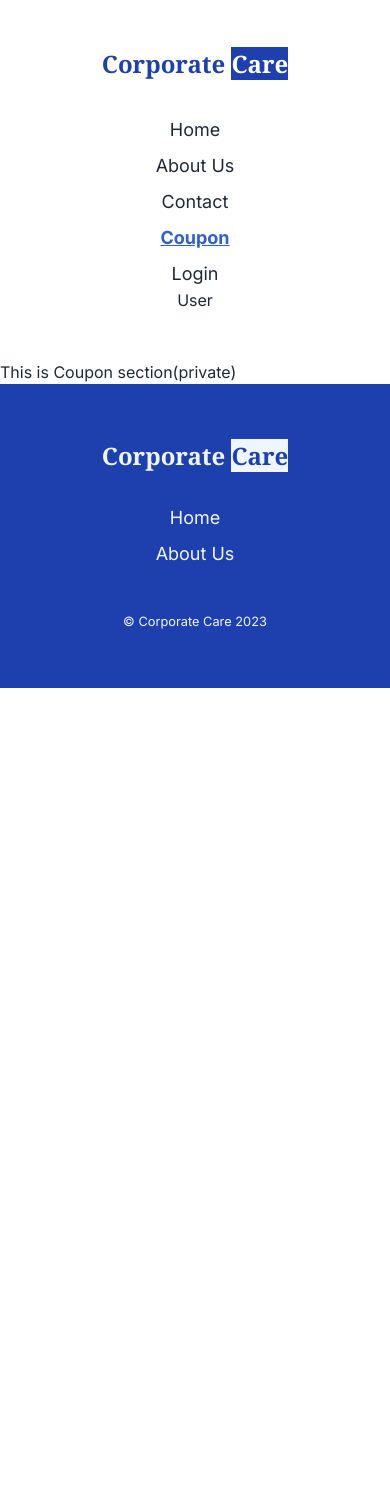
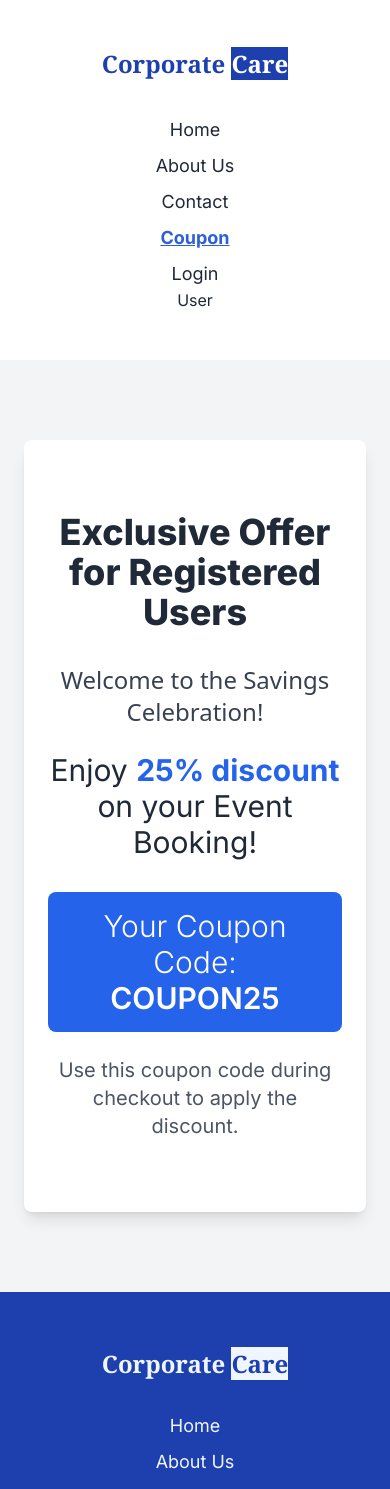
Before and after one commit to searchsakib/corporate-care, a React (Vite) app: page /coupon in a window 390 px wide. Shown: the top 1489 px of the page. Before the commit the page ends 844 px from the top, so only its background shows below. Built offline with nearby package versions, Linux system fonts and the light colour scheme.

Commit message:
coupon page done with responsive

```diff
--- a/src/components/Coupon/Coupon.jsx
+++ b/src/components/Coupon/Coupon.jsx
@@ -1,7 +1,29 @@
+import React from 'react';
+
 const Coupon = () => {
   return (
-    <div>
-      <h2>This is Coupon section(private)</h2>
+    <div className="bg-gray-100 py-20 flex items-center justify-center px-6 md:px-0 lg:px-0">
+      <div className=" bg-white py-[72px] rounded-lg shadow-lg text-center px-6 md:px-12 lg:px-12">
+        <h2 className="text-4xl font-extrabold mb-8">
+          Exclusive Offer for Registered Users
+        </h2>
+        <div>
+          <p className="text-2xl text-gray-700 mb-6 font-sans">
+            Welcome to the Savings Celebration!
+          </p>
+          <p className="text-3xl  mb-8">
+            Enjoy <span className="font-bold text-blue-600">25% discount</span>{' '}
+            on your Event Booking!
+          </p>
+          {/* Display coupon code */}
+          <div className="bg-blue-600 text-white py-4 px-8 rounded-lg text-3xl mb-6 font-light">
+            Your Coupon Code: <span className="font-semibold">COUPON25</span>
+          </div>
+          <p className="text-gray-600 text-xl">
+            Use this coupon code during checkout to apply the discount.
+          </p>
+        </div>
+      </div>
     </div>
   );
 };
```
